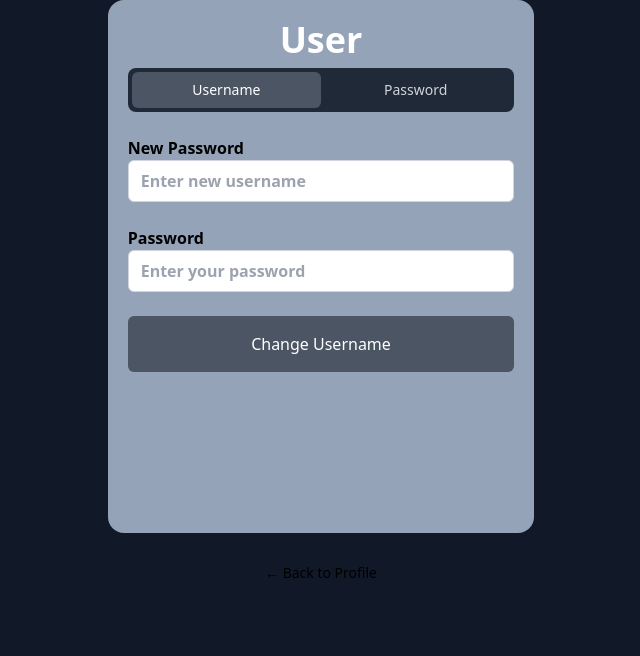
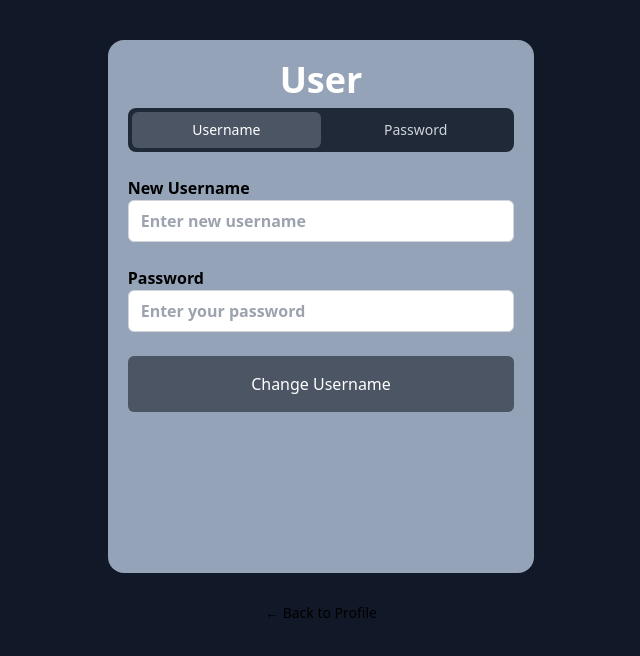
Before and after one commit to RoniGuru/frontend-vite, a React (Vite) app: page /user in a window 1280 px wide. Shown: the top 656 px of the page, without its empty margins (319-959 px from the left). Built offline with nearby package versions, Linux system fonts and the light colour scheme; no server answers.

Commit message:
type password in inputs in update forms  and user page margin

```diff
--- a/src/components/User/UpdateNameForm.tsx
+++ b/src/components/User/UpdateNameForm.tsx
@@ -7,7 +7,7 @@ const UpdateNameForm = () => {
   return (
     <div className="h-[400px]  flex flex-col gap-2 font-bold ">
       <div>
-        <label>New Password</label>
+        <label>New Username</label>
         <input
           value={newUsername}
           type="text"
@@ -20,7 +20,7 @@ const UpdateNameForm = () => {
         <label> Password</label>
         <input
           value={password}
-          type="text"
+          type="password"
           className="w-full px-3 py-2 border border-gray-300 rounded-md focus:outline-none focus:ring-2 focus:ring-blue-500  mb-4 "
           placeholder="Enter your password"
           onChange={(e) => setPassword(e.target.value)}
--- a/src/components/User/UpdatePasswordForm.tsx
+++ b/src/components/User/UpdatePasswordForm.tsx
@@ -26,7 +26,7 @@ const UpdatePasswordForm = () => {
         <label>Old Password</label>
         <input
           value={password}
-          type="text"
+          type="password"
           className="w-full px-3 py-2 border border-gray-300 rounded-md focus:outline-none focus:ring-2 focus:ring-blue-500  mb-4 "
           placeholder="Enter your old password"
           onChange={(e) => setPassword(e.target.value)}
@@ -36,7 +36,7 @@ const UpdatePasswordForm = () => {
         <label>New Password</label>
         <input
           value={newPassword}
-          type="text"
+          type="password"
           className="w-full px-3 py-2 border border-gray-300 rounded-md focus:outline-none focus:ring-2 focus:ring-blue-500  mb-4 "
           placeholder="Enter your new password"
           onChange={(e) => setNewPassword(e.target.value)}
@@ -46,7 +46,7 @@ const UpdatePasswordForm = () => {
         <label>Confirm New Password</label>
         <input
           value={confirmNewPassword}
-          type="text"
+          type="password"
           className="w-full px-3 py-2 border border-gray-300 rounded-md focus:outline-none focus:ring-2 focus:ring-blue-500  mb-4 "
           placeholder="Confirm new password"
           onChange={(e) => setConfirmNewPassword(e.target.value)}
--- a/src/pages/User.tsx
+++ b/src/pages/User.tsx
@@ -9,8 +9,8 @@ const User = () => {
     'username'
   );
   return (
-    <div className="w-full h-full flex justify-center">
-      <div className="w-1/3 bg-slate-400 p-5 h-2/3 rounded-2xl">
+    <div className="w-full h-full flex justify-center ">
+      <div className="w-1/3 bg-slate-400 p-5 h-2/3 rounded-2xl mt-10">
         <h1 className="text-4xl text-white text-center font-bold mb-2">User</h1>
         {/* tab */}
         <div className="flex mb-6 bg-gray-800 rounded-lg p-1">
```
